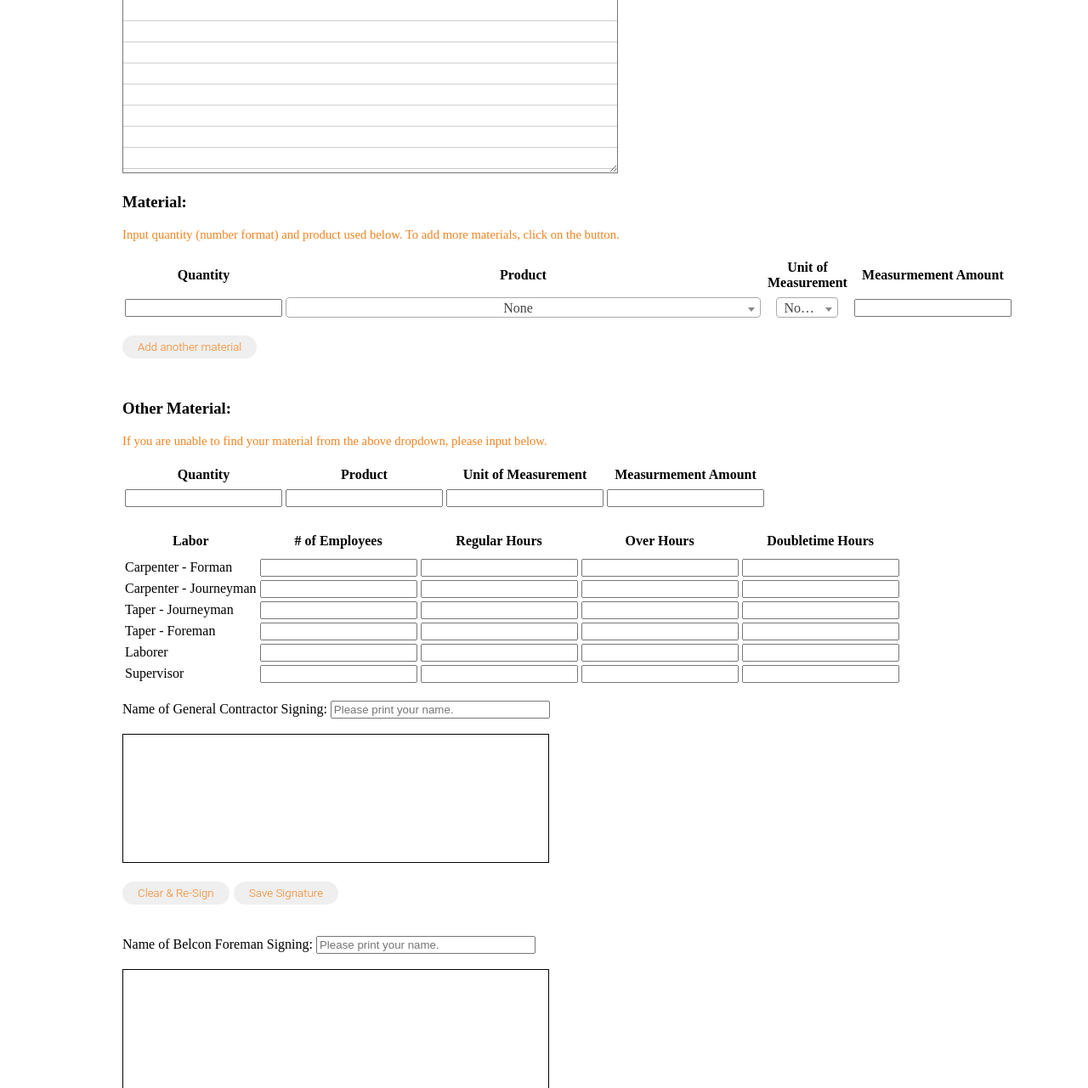
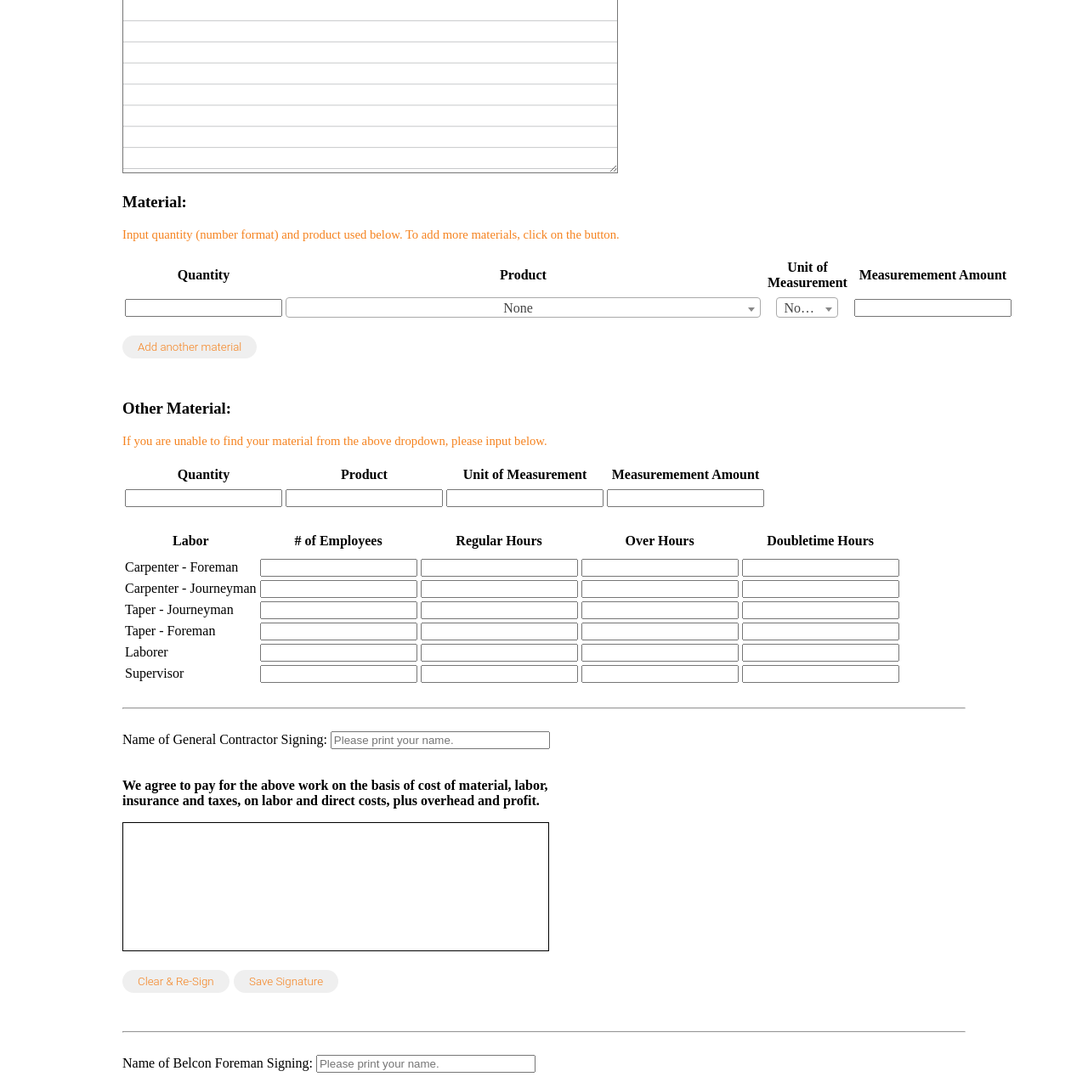
Before and after one commit to rajkapadia91/workorder, a Django app: template workorder_app/templates/createorder.html in a window 1280 px wide. Shown: the part 418-1699 px from the top of the page at 85% size. Run offline with Django 3.2, Linux system fonts and the light colour scheme; the template is opened without the code that fills it, so the values that code supplies are empty; a map, chart or similar area stays blank; some libraries are stand-ins or nearby versions.

Commit message:
another update for spellings

```diff
--- a/workorder_app/templates/createorder.html
+++ b/workorder_app/templates/createorder.html
@@ -64,7 +64,7 @@
                             <th>Quantity</th>
                             <th>Product</th>
                             <th>Unit of Measurement</th>
-                            <th>Measurmement Amount</th>
+                            <th>Measuremement Amount</th>
                         </tr>
                         <tr>
                             <td><input type="number" name="quantity1"></td>
@@ -222,7 +222,7 @@
                             <th>Quantity</th>
                             <th>Product</th>
                             <th>Unit of Measurement</th>
-                            <th>Measurmement Amount</th>
+                            <th>Measuremement Amount</th>
                         </tr>
                         <tr>
                             <td><input type="number" name="other_quantity"></td>
@@ -247,7 +247,7 @@
                         </tr>
                         <tr>
                             <input hidden type="text" name="labor_type_cf" value="Carpenter - Foreman" id="">
-                            <td>Carpenter - Forman</td>
+                            <td>Carpenter - Foreman</td>
                             <td><input type="number" name="employee_numbers_cf" id=""></td>
                             <td><input type="number" name="regular_hours_cf" id=""></td>
                             <td><input type="number" name="over_hours_cf" id=""></td>
@@ -296,12 +296,14 @@
                     </table>
                 </div><br>
                 <!-- End - This is the div for adding labor type to the work order. One labor type can be on many work orders -->
-
+                <hr><br>
                 <!-- 1) Start of the signature div for general contractor   -->
                 <div>
                     <div id="canvas_1">
                         Name of General Contractor Signing: <input type="text" name="signator_1" class="signator_name"
                             id="signator_1" placeholder="Please print your name."><br><br>
+                            <p><b>We agree to pay for the above work on the basis of cost of material, labor,<br>
+                                insurance and taxes, on labor and direct costs, plus overhead and profit.</b></p>
                         <!-- Start This is the canvas functionality -->
                         <img hidden src="" id="imgConverted"
                             style="float: left; background: none; border: 2px solid blue ;" alt="This is the signature">
@@ -317,7 +319,7 @@
                     <button type="button" onclick="myFunction()">Clear & Re-Sign</button>
                     <input onclick="saveSignature()" type="button" id="save1" value="Save Signature">
                 </div><br><br>
-
+                <hr><br>
                 <div>
                     <div id="canvas2">
                         Name of Belcon Foreman Signing: <input type="text" name="signator_2" class="signator_name"
--- a/workorder_app/templates/workorderpreview.html
+++ b/workorder_app/templates/workorderpreview.html
@@ -127,6 +127,8 @@
             <hr>
             <div id="contractor_signator">
                 <p><span class="titles">Name of General Contractor who Signed the Order:</span> {{this_work_order.signator_1}} </p>
+                <p><b>We agree to pay for the above work on the basis of cost of material, labor,<br>
+                    insurance and taxes, on labor and direct costs, plus overhead and profit.</b></p>
                 <img src="{{this_work_order.signature_1}}" alt="">
             </div>
             <hr>
```
Also changed, not shown: workorder_app/templates/showworkorder.html (+5 -3 lines), 2 other files.
